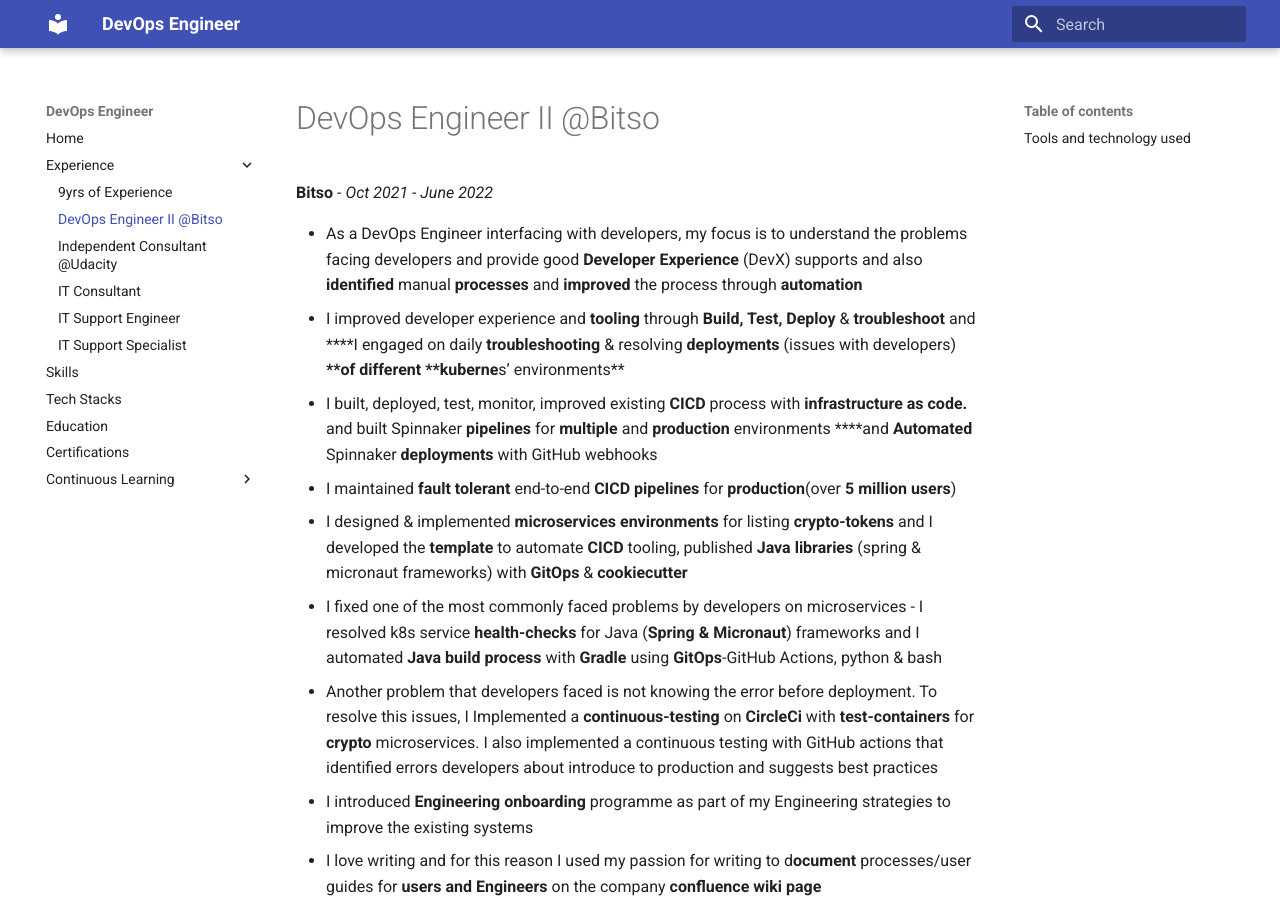
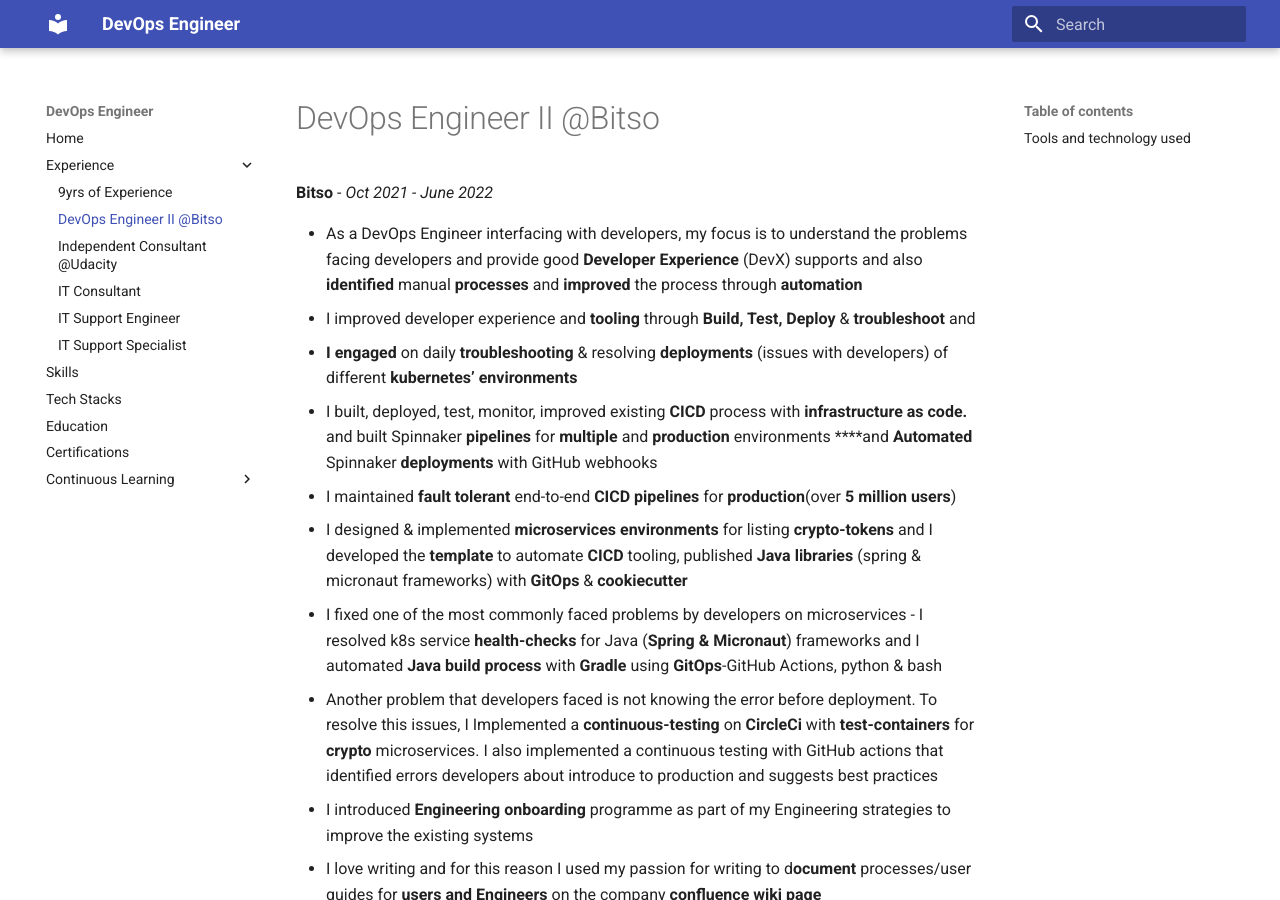
Before and after one commit to eedygreen/isah-idris-DevOps-Engineer-resume, an MkDocs documentation site: the page built from docs/experience/DevOps_Engineer_II_@Bitso.md, in a window 1280 px wide and 900 px high. Built offline with MkDocs 1.6.1 and Material for MkDocs 9.7.7, drawn with Linux system fonts in a browser that asks for light colours.

Commit message:
formatted

```diff
--- a/docs/experience/DevOps_Engineer_II_@Bitso.md
+++ b/docs/experience/DevOps_Engineer_II_@Bitso.md
@@ -3,7 +3,8 @@
 **Bitso** - *Oct 2021 - June 2022*
 
 - As a DevOps Engineer interfacing with developers, my focus is to understand the problems facing developers and provide good **Developer Experience**  (DevX) supports and also **identified** manual **processes** and **improved** the process through **automation**
-- I improved developer experience and **tooling** through **Build, Test, Deploy** & **troubleshoot** and ****I engaged on daily **troubleshooting** & resolving **deployments** (issues with developers) ****of different **kubernetes’ environments**
+- I improved developer experience and **tooling** through **Build, Test, Deploy** & **troubleshoot** and
+- **I engaged** on daily **troubleshooting** & resolving **deployments** (issues with developers) of different **kubernetes’ environments**
 - I built, deployed, test, monitor, improved existing **CICD** process with **infrastructure as code.** and built Spinnaker **pipelines** for **multiple** and **production** environments ****and **Automated** Spinnaker **deployments** with GitHub webhooks
 - I maintained **fault tolerant** end-to-end **CICD pipelines** for **production**(over **5 million users**)
 - I designed & implemented **microservices environments** for listing **crypto-tokens** and I developed the **template** to automate **CICD** tooling, published **Java libraries** (spring & micronaut frameworks) with **GitOps** & **cookiecutter**
```
